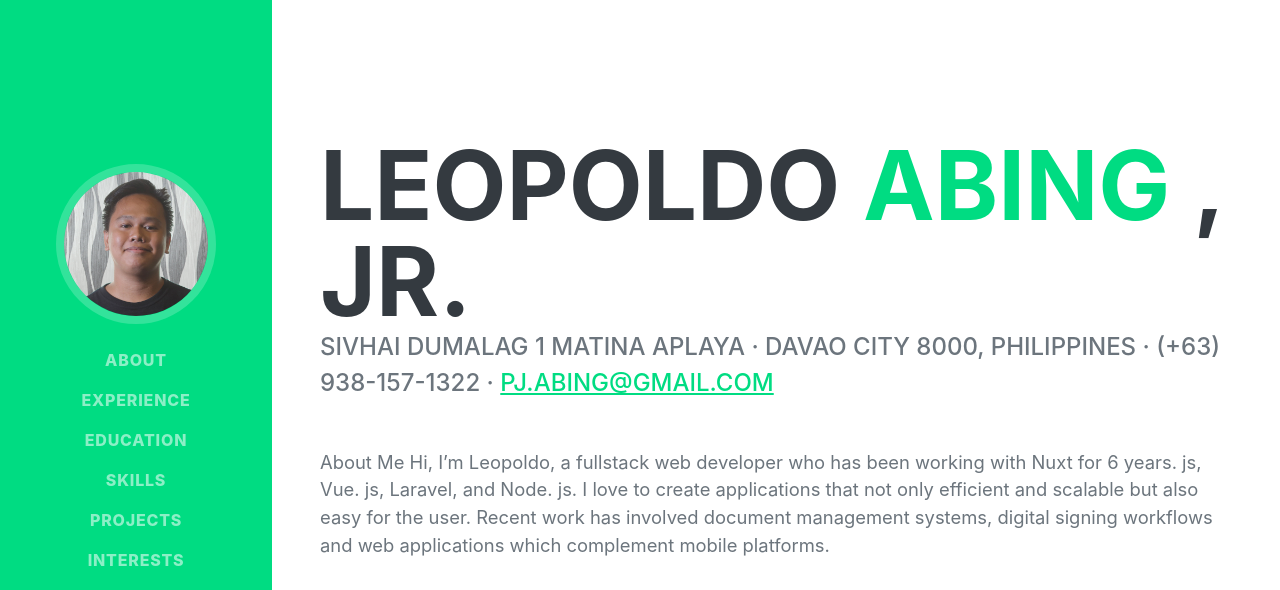
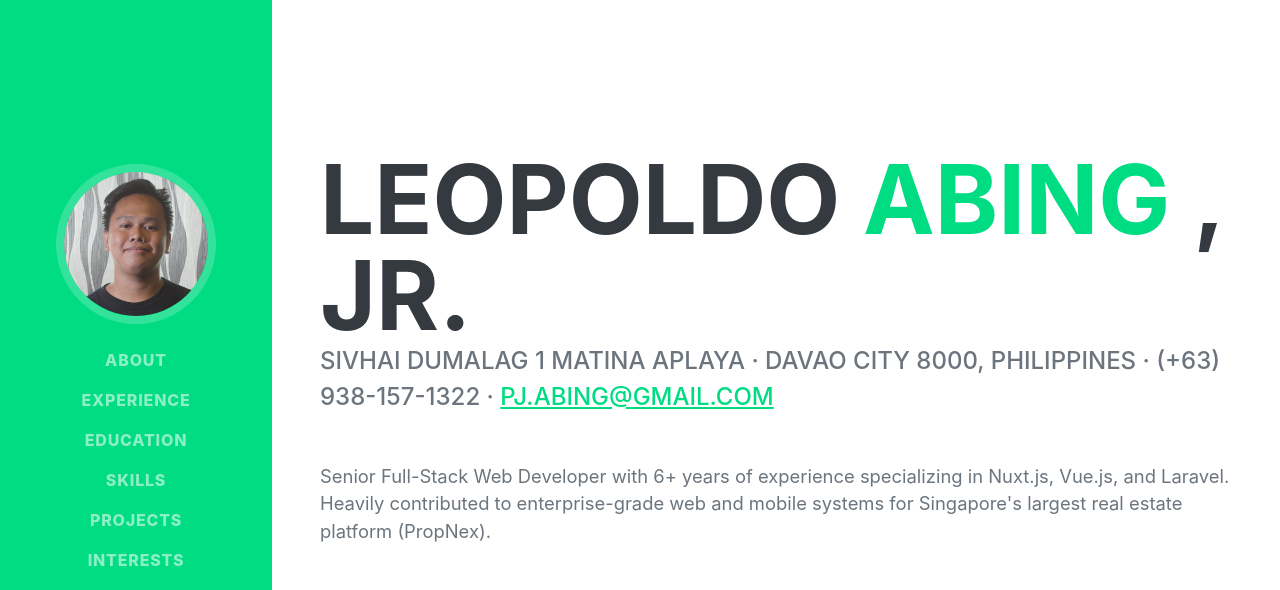
Before and after one commit to AbingPj/Portfolio, a website: page public/index.html in a window 1280 px wide. Shown: the top 590 px of the page. Drawn offline with nearby package versions, Linux system fonts and the light colour scheme; some icons are missing; a web font is replaced by a local one.

Commit message:
added new pdf and updated about me

```diff
--- a/public/index.html
+++ b/public/index.html
@@ -83,10 +83,16 @@
                     scalable but also intuitive for users. My recent work includes document management systems, digital
                     signing workflows, and web apps integrated with mobile platforms.</p> -->
                 <p class="lead mb-5">
+                    <!--
                     About Me Hi, I’m Leopoldo, a fullstack web developer who has been working with Nuxt for 6 years. js, Vue.
                     js, Laravel, and Node. js. I love to create applications that not only efficient and scalable but
                     also easy for the user. Recent work has involved document management systems, digital signing
                     workflows and web applications which complement mobile platforms.
+                    -->
+
+                    Senior Full-Stack Web Developer with 6+ years of experience specializing in Nuxt.js, Vue.js, and
+                    Laravel. Heavily contributed to enterprise-grade web and mobile systems for Singapore's largest real
+                    estate platform (PropNex).
                 </p>
                 <div class="social-icons">
                     <a class="social-icon" href="https://www.linkedin.com/in/leopoldo-abing-jr-a59893189"><i
```
Also changed, not shown: 2 other files.
